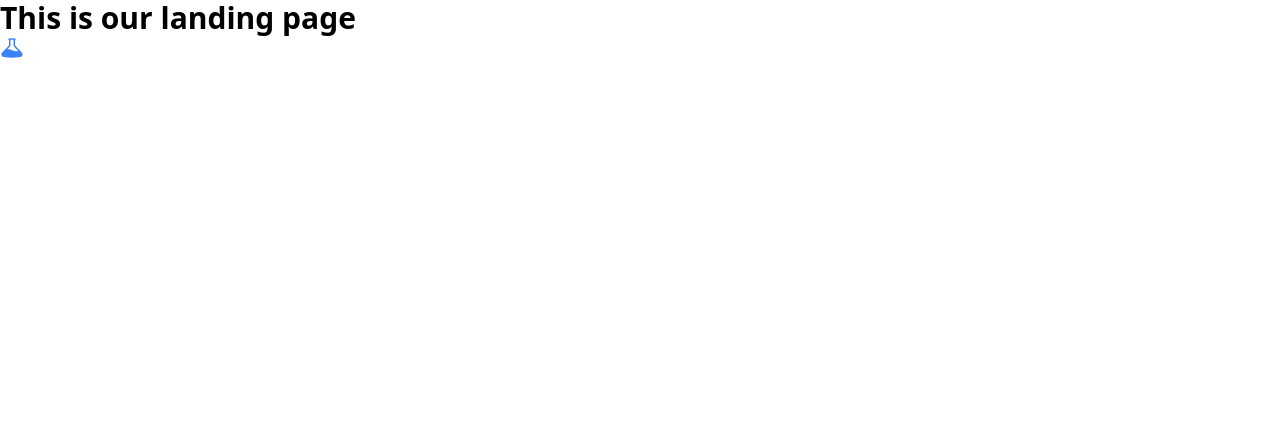
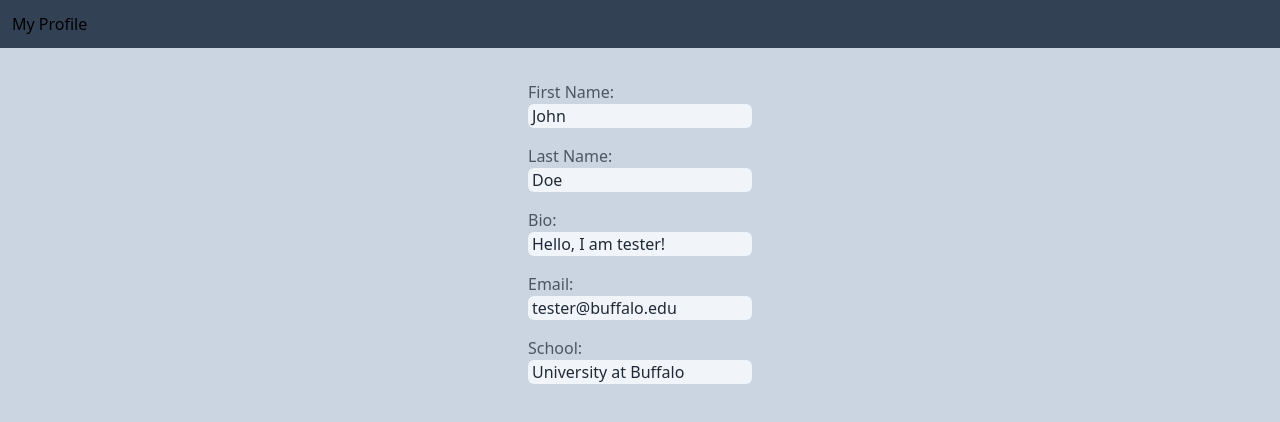
Before and after one commit to ilhanbae/Grouped, a React (Create React App) app in the folder front_end/: page /profile in a window 1280 px wide. Shown: the top 422 px of the page. Built offline with nearby package versions, Linux system fonts and the light colour scheme.

Commit message:
Add basic user fields in profile page
This includes First Name, Last Name, Bio, Email, and School

```diff
--- a/front_end/package.json
+++ b/front_end/package.json
@@ -11,6 +11,7 @@
     "axios": "^1.5.1",
     "react": "^18.2.0",
     "react-dom": "^18.2.0",
+    "react-router-dom": "^6.16.0",
     "react-scripts": "5.0.1",
     "web-vitals": "^2.1.4"
   },
--- a/front_end/src/App.jsx
+++ b/front_end/src/App.jsx
@@ -1,11 +1,13 @@
 import React from 'react'
-import { BeakerIcon } from "@heroicons/react/24/solid";
+import { BrowserRouter as Router, Route, Routes } from "react-router-dom";
+import { Profile } from './pages/Profile/Profile';
 
 export default function App() {
   return (
-    <div>
-      <h1 className="text-3xl font-bold">This is our landing page</h1>
-      <BeakerIcon className="h-6 w-6 text-blue-500" />
-    </div>
+    <Router>
+      <Routes>
+        <Route path="/profile" element={<Profile />} />
+      </Routes>
+    </Router>
   );
 }
--- a/front_end/src/index.js
+++ b/front_end/src/index.js
@@ -2,7 +2,6 @@ import React from 'react';
 import ReactDOM from 'react-dom/client';
 import './index.css';
 import App from './App';
-import reportWebVitals from './reportWebVitals';
 
 const root = ReactDOM.createRoot(document.getElementById('root'));
 root.render(
@@ -10,8 +9,3 @@ root.render(
     <App />
   </React.StrictMode>
 );
-
-// If you want to start measuring performance in your app, pass a function
-// to log results (for example: reportWebVitals(console.log))
-// or send to an analytics endpoint. Learn more: https://bit.ly/CRA-vitals
-reportWebVitals();
--- /dev/null
+++ b/front_end/src/pages/Profile/Profile.jsx
@@ -0,0 +1,49 @@
+import React from "react";
+
+export const Profile = () => {
+  const user = {
+    firstname: "John",
+    lastname: "Doe",
+    bio: "Hello, I am tester!",
+    email: "tester@buffalo.edu",
+    school: "University at Buffalo",
+  };
+
+  return (
+    <div className="min-h-screen flex items-center flex-col bg-slate-300">
+      {/* Header */}
+      <div className="min-w-full bg-slate-700 p-3">
+        <h1 className="">My Profile</h1>
+      </div>
+
+      {/* User Fields */}
+      <div className="bg-slate-300 p-8 rounded-lg flex flex-col w-72">
+        {/* First Name */}
+        <div className="mb-4">
+          <label className="text-gray-600">First Name:</label>
+          <p className="text-gray-800 bg-slate-100 rounded-md px-1">{user.firstname}</p>
+        </div>
+        {/* Last Name */}
+        <div className="mb-4">
+          <label className="text-gray-600">Last Name:</label>
+          <p className="text-gray-800 bg-slate-100 rounded-md px-1">{user.lastname}</p>
+        </div>
+        {/* Bio */}
+        <div className="mb-4">
+          <label className="text-gray-600">Bio:</label>
+          <p className="text-gray-800 bg-slate-100 rounded-md px-1">{user.bio}</p>
+        </div>
+        {/* Email */}
+        <div className="mb-4">
+          <label className="text-gray-600">Email:</label>
+          <p className="text-gray-800 bg-slate-100 rounded-md px-1">{user.email}</p>
+        </div>
+        {/* School */}
+        <div className="mb-4">
+          <label className="text-gray-600">School:</label>
+          <p className="text-gray-800 bg-slate-100 rounded-md px-1">{user.school}</p>
+        </div>
+      </div>
+    </div>
+  );
+};
```
Also changed, not shown: front_end/src/assets/assets.txt (added), front_end/src/components/components.txt (added), 1 other file (tests, documents, lock files or other folders).
